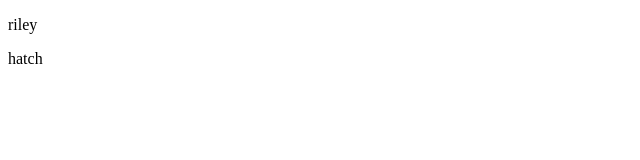
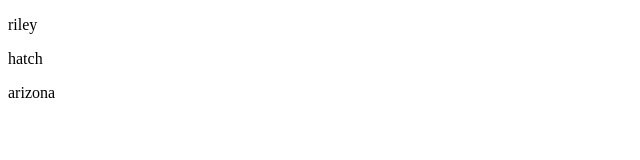
Before and after one commit to rileyeh/git-practice, a plain HTML site: page index.html in a window 1280 px wide. Shown: the full height of the page, 0-640 px from the left. Drawn offline with Linux system fonts and the light colour scheme.

Commit message:
added az

```diff
--- a/index.html
+++ b/index.html
@@ -9,5 +9,6 @@
 <body>
     <p>riley</p>
     <p>hatch</p>
+    <p>arizona</p>
 </body>
 </html>
```
